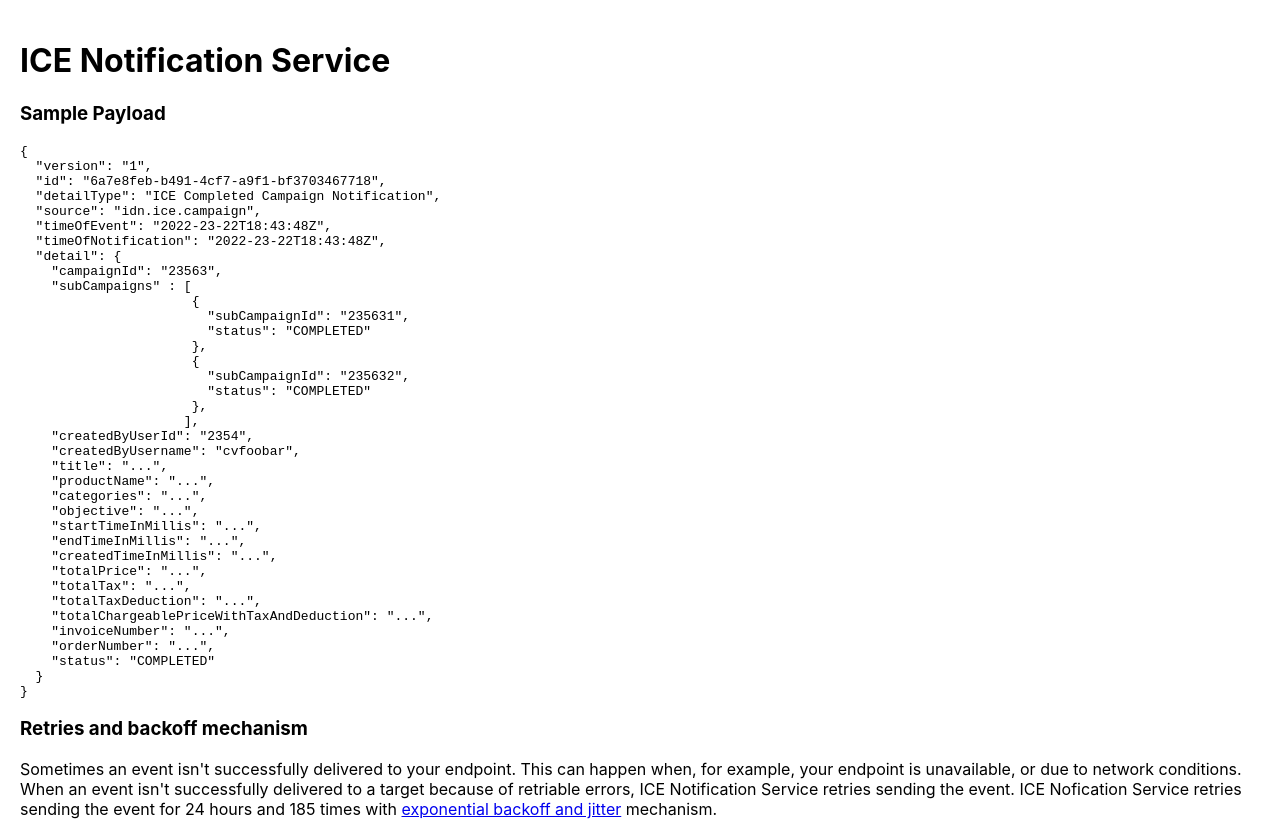
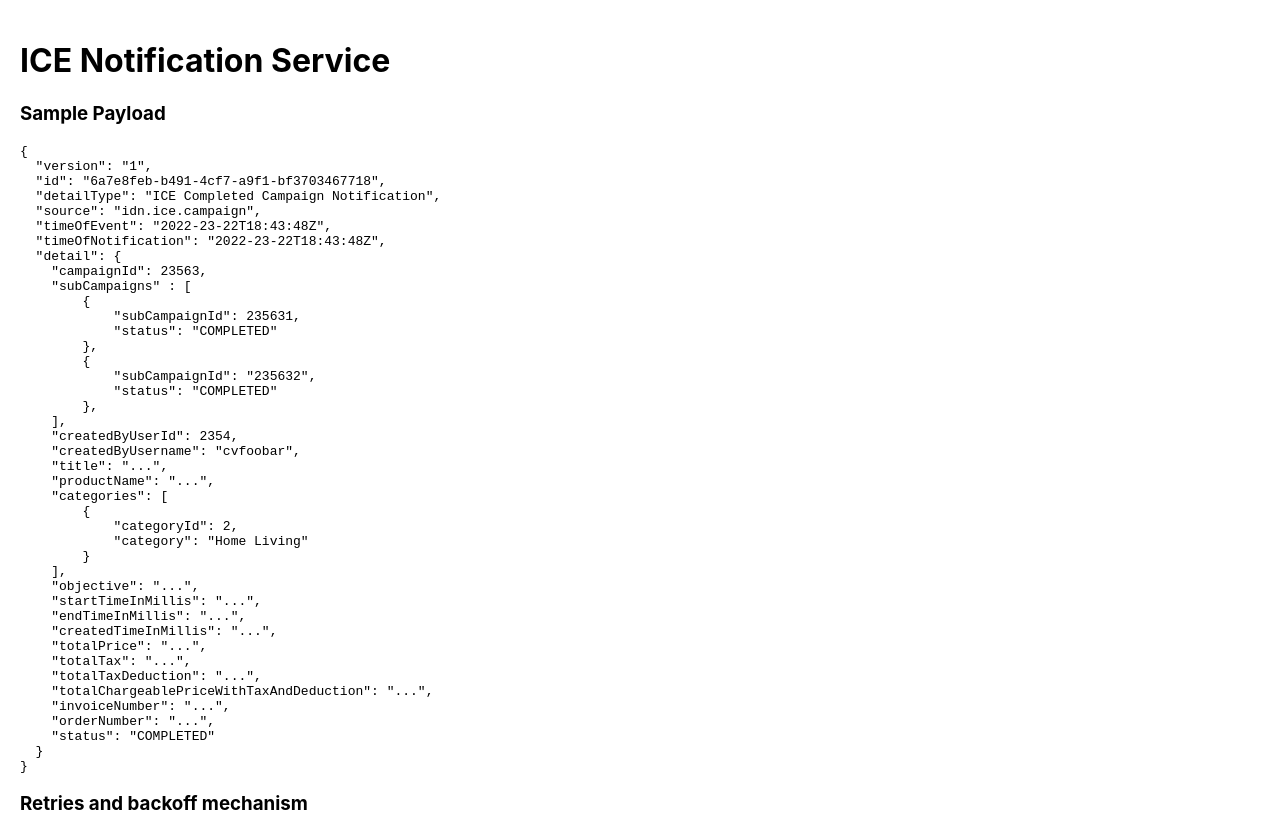
Before and after one commit to IDN-Media/docs.partner-api.ice.id, a Next.js app: page /ice-notification-service in a window 1280 px wide. Shown: the top 821 px of the page. Built offline with nearby package versions, Linux system fonts and the light colour scheme.

Commit message:
fix: categories

```diff
--- a/pages/ice-notification-service.mdx
+++ b/pages/ice-notification-service.mdx
@@ -11,10 +11,10 @@
   "timeOfEvent": "2022-23-22T18:43:48Z",
   "timeOfNotification": "2022-23-22T18:43:48Z",
   "detail": {
-    "campaignId": "23563",
+    "campaignId": 23563,
     "subCampaigns" : [
         {
-                        "subCampaignId": "235631",
+            "subCampaignId": 235631,
             "status": "COMPLETED"
         },
         {
@@ -22,11 +22,16 @@
             "status": "COMPLETED"
         },
     ],
-    "createdByUserId": "2354",
+    "createdByUserId": 2354,
     "createdByUsername": "cvfoobar",
     "title": "...",
     "productName": "...",
-    "categories": "...",
+    "categories": [
+        {
+            "categoryId": 2,
+            "category": "Home Living"
+        }
+    ],
     "objective": "...",
     "startTimeInMillis": "...",
     "endTimeInMillis": "...",
```
Lines whose indentation alone changed are shown as unchanged.
